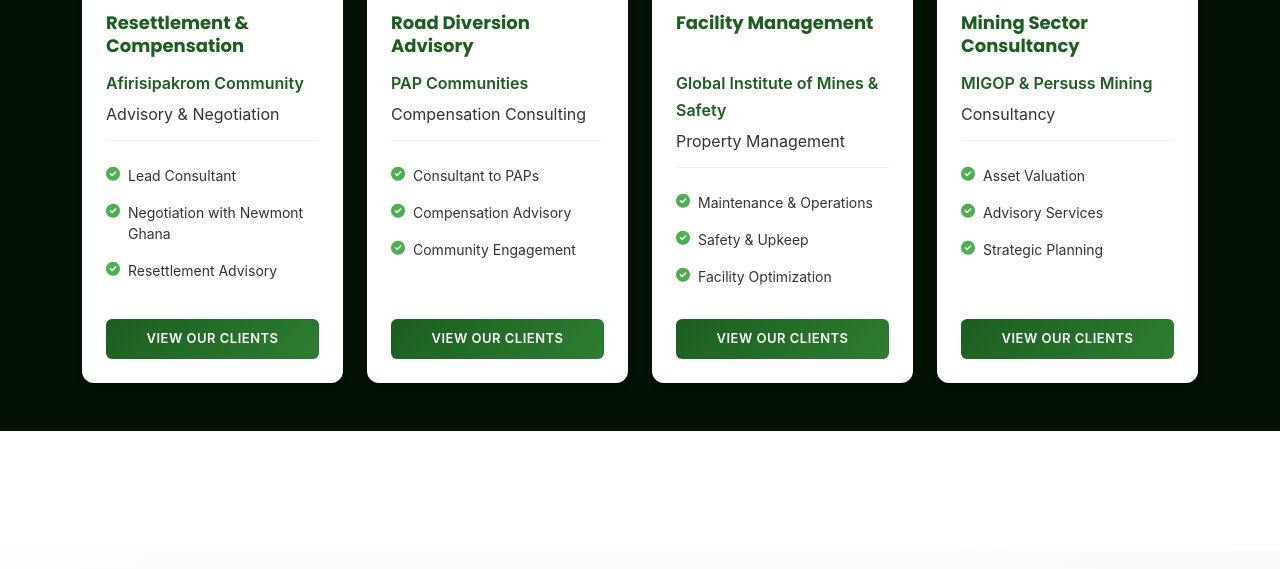
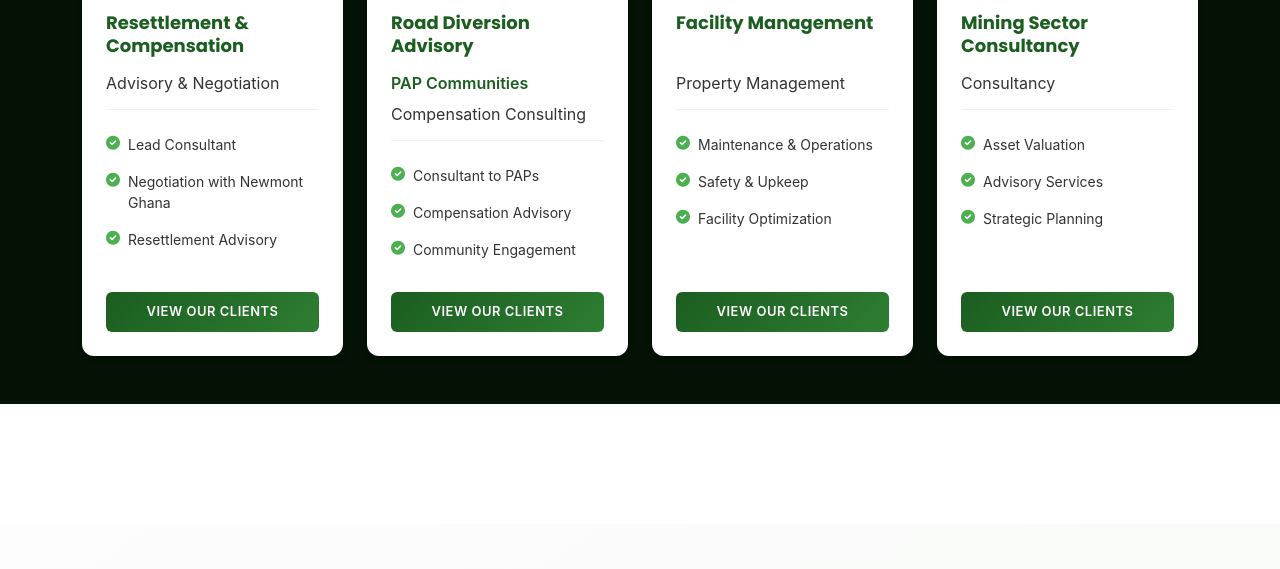
Before and after one commit to Kobby-Jones/kwaadjei-valuation-hub-site, an Eleventy site: page about.njk in a window 1280 px wide. Shown: the part 3088-3657 px from the top of the page. Built offline with nearby package versions, Linux system fonts and the light colour scheme; Eleventy itself is replaced by a stand-in of ours; files that its build step writes are made by us from their sources.

Commit message:
Updated the Client details

```diff
--- a/about.njk
+++ b/about.njk
@@ -104,7 +104,6 @@
           </div>
           <div class="experience-card-content">
             <h5>Resettlement &amp; Compensation</h5>
-            <p class="small client-info">Afirisipakrom Community</p>
             <p class="small project-type">Advisory &amp; Negotiation</p>
             <ul class="service-list">
               <li><i class="fa fa-check-circle"></i> Lead Consultant</li>
@@ -150,7 +149,6 @@
           </div>
           <div class="experience-card-content">
             <h5>Facility Management</h5>
-            <p class="small client-info">Global Institute of Mines &amp; Safety</p>
             <p class="small project-type">Property Management</p>
             <ul class="service-list">
               <li><i class="fa fa-check-circle"></i> Maintenance &amp; Operations</li>
@@ -173,7 +171,6 @@
           </div>
           <div class="experience-card-content">
             <h5>Mining Sector Consultancy</h5>
-            <p class="small client-info">MIGOP &amp; Persuss Mining</p>
             <p class="small project-type">Consultancy</p>
             <ul class="service-list">
               <li><i class="fa fa-check-circle"></i> Asset Valuation</li>
--- a/projects.njk
+++ b/projects.njk
@@ -166,7 +166,7 @@
         <div class="row g-3 mb-3">
           <div class="col-md-6">
             <div class="commit-card h-100">
-              <h5 class="text-success mb-1">Rapid 48-Hour Delivery</h5>
+              <h5 class="text-success mb-1">Within 5 working days Delivery</h5>
               <p class="text-dark small mb-0">
                 We deliver all finished reports within a maximum of 48 hours after referencing.
               </p>
```
